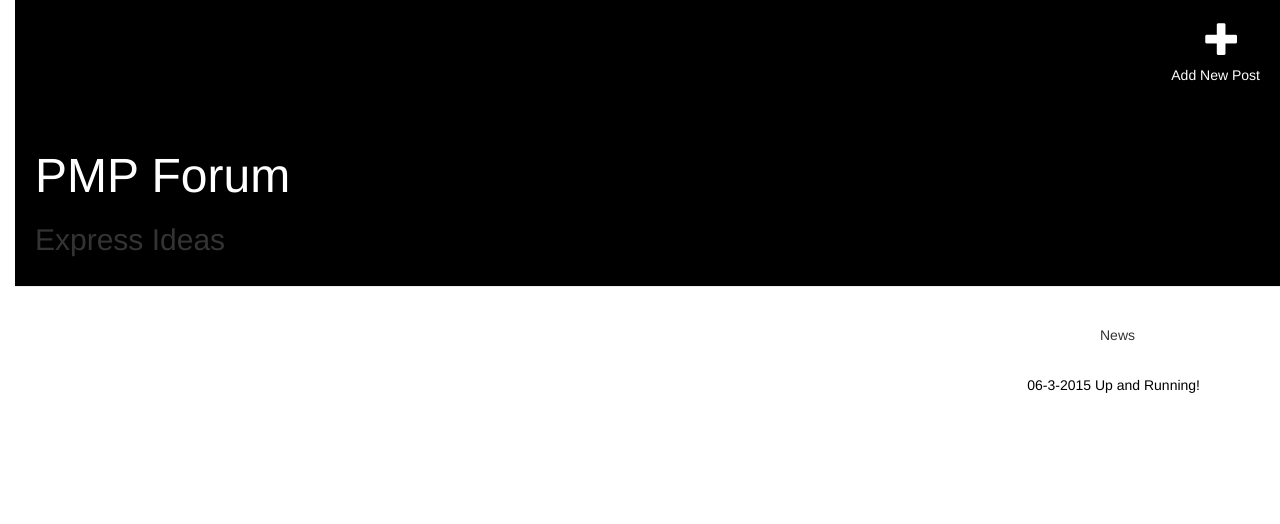
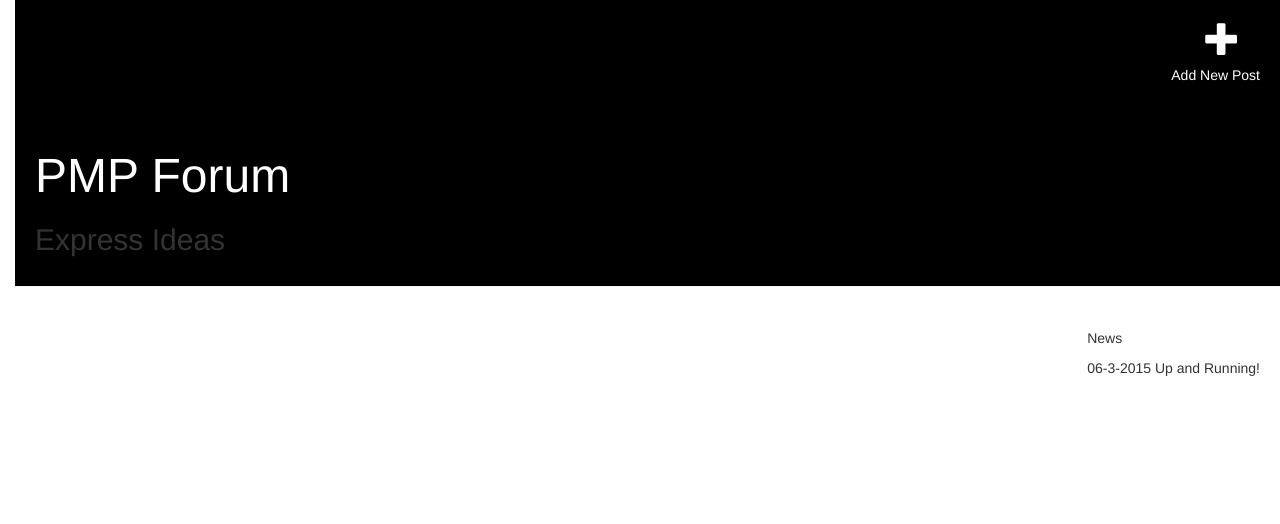
Before and after one commit to QPOld/my-first-blog, a Django app: page / in a window 1280 px wide. Shown: the top 524 px of the page. Run offline with Django 3.2, Linux system fonts and the light colour scheme; data that the repository does not hold is empty; some libraries are stand-ins or nearby versions.

Commit message:
Changing CSS and HTML Look and Feel

```diff
--- a/blog/static/css/blog.css
+++ b/blog/static/css/blog.css
@@ -50,6 +50,8 @@ body {
     margin: 20px 20px 20px 20px;
 }
 
-.rules {
+.news {
 	float: right;
+	padding: 20px 20px 20px 20px;
+
 }
--- a/blog/templates/blog/base.html
+++ b/blog/templates/blog/base.html
@@ -22,8 +22,8 @@
 		    </div>
 		</div>
 		<div class="news">
-			<p align=right STYLE="position:absolute; TOP:325px; LEFT:1085px; WIDTH:50px; HEIGHT:50px" >News</p>
-			<p align=right STYLE="color:#000000;position:absolute; TOP:375px; LEFT:850px; WIDTH:350px; HEIGHT:150px" >06-3-2015 Up and Running!</p>
+			<p>News</p>
+			<p>06-3-2015 Up and Running!</p>
 		</div>
 	</body>
 </html>
```
